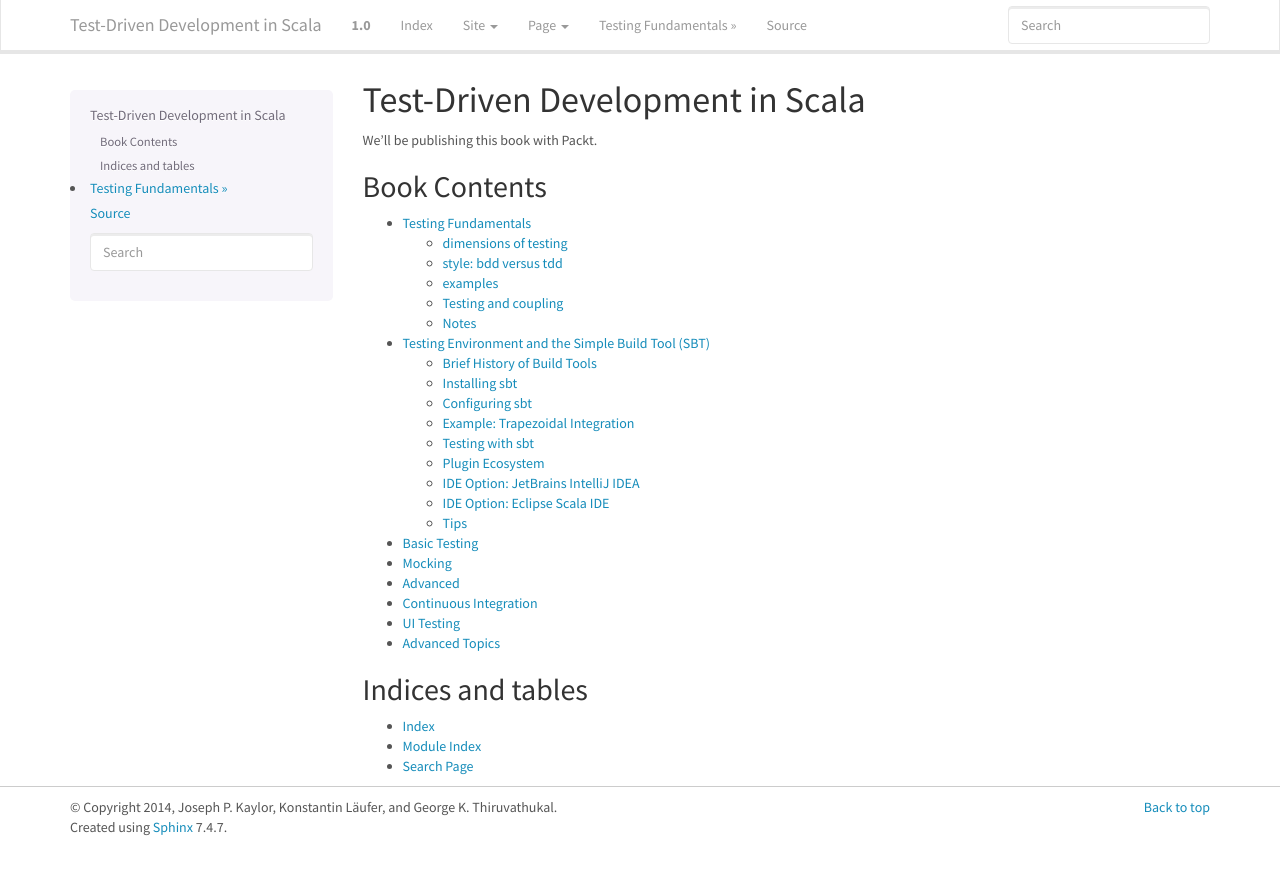
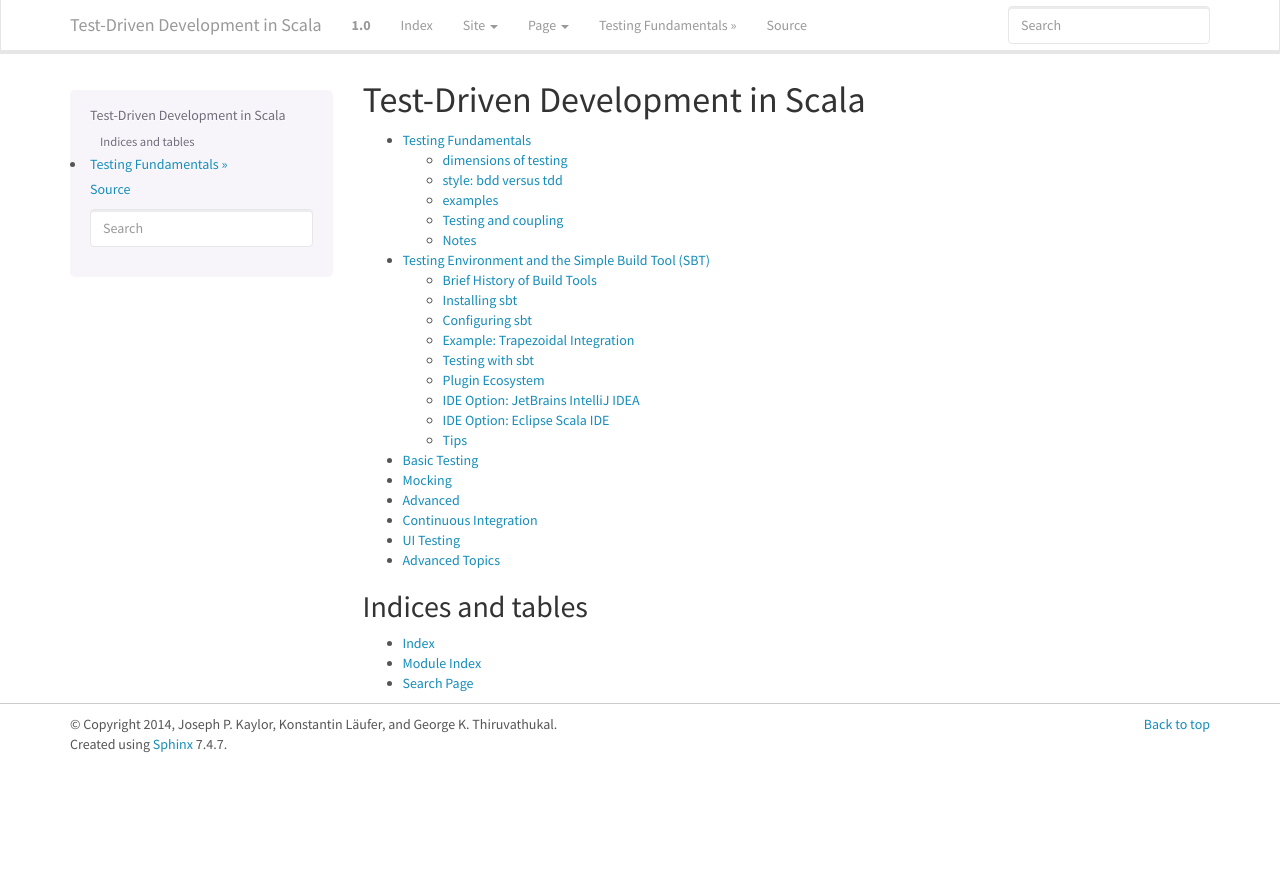
Before and after one commit to LoyolaChicagoBooks/scala-tdd, a Sphinx documentation site: the page built from source/index.rst, in a window 1280 px wide. Shown: the top 875 px of the page. Built offline with Sphinx 7.4.7, drawn with Linux system fonts in a browser that asks for light colours.

Commit message:
Fixes to ensure rst files render as chapters
Signed-off-by: George K. Thiruvathukal <gkt@cs.luc.edu>

```diff
--- a/source/index.rst
+++ b/source/index.rst
@@ -5,12 +5,6 @@
 
 Test-Driven Development in Scala
 =====================================
-
-We'll be publishing this book with Packt.
-
-Book Contents
----------------
-
 
 .. toctree::
    :maxdepth: 2
@@ -24,7 +18,6 @@ Book Contents
    uitesting.rst
    cpdctesting.rst
 
-
 Indices and tables
 --------------------
 
```
